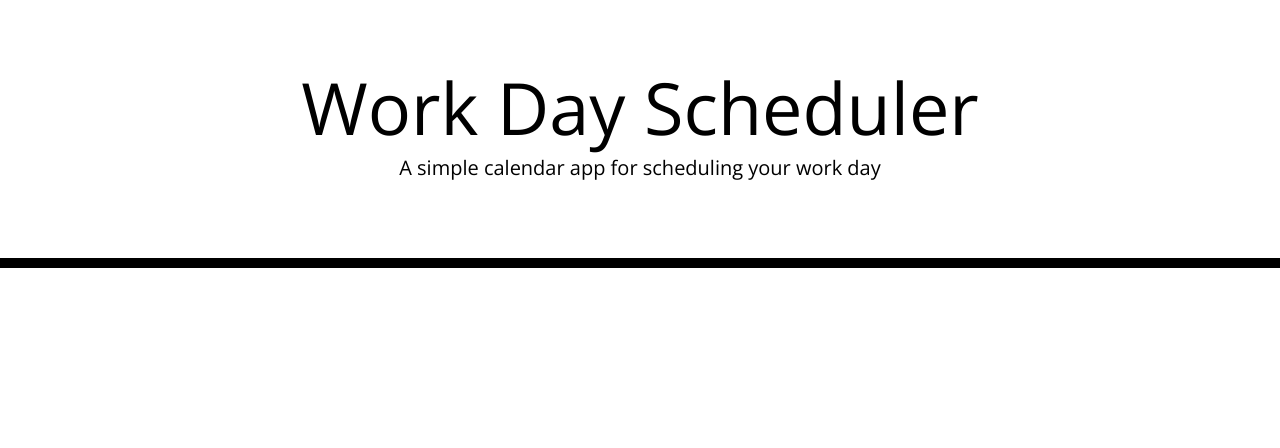
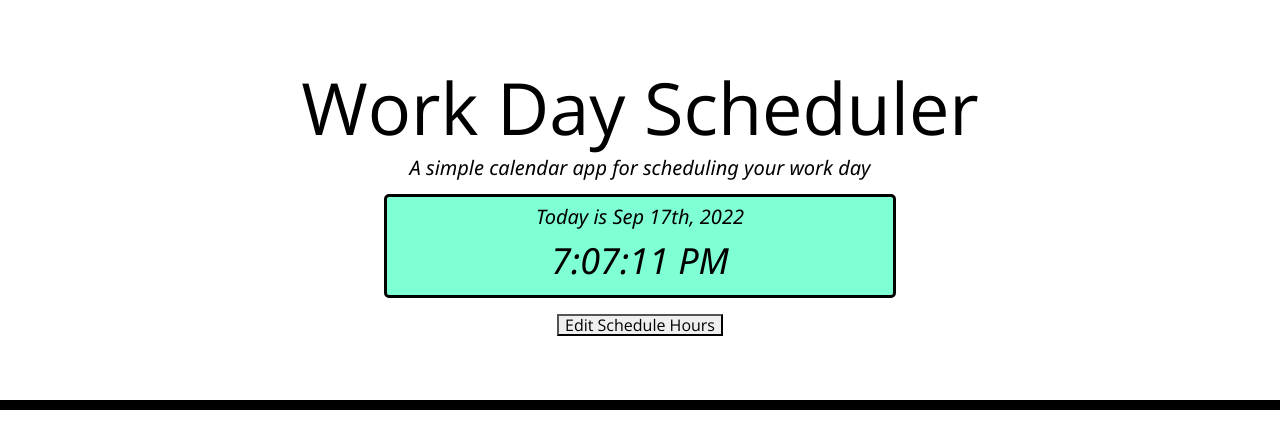
Before and after one commit to dberry38/after_party_, a plain HTML site: page index.html in a window 1280 px wide. Drawn offline with nearby package versions, Linux system fonts and the light colour scheme.

Commit message:
Adding current date and time including a live digital clock.

```diff
--- a/index.html
+++ b/index.html
@@ -26,13 +26,23 @@
     <header class="jumbotron">
       <h1 class="display-3">Work Day Scheduler</h1>
       <p class="lead">A simple calendar app for scheduling your work day</p>
-      <p id="currentDay" class="lead"></p>
+      <div class="timeBox">
+        <p id="currentDay" class="lead"></p>
+        <p id="headerClock" class="lead"></p>
+      </div>
+      <br>
+      <nav>
+        <button class="editHours">Edit Schedule Hours</button>
+      </nav>
+
     </header>
+
     <div class="container">
       <!-- Timeblocks go here -->
     </div>
 
     <script src="https://code.jquery.com/jquery-3.4.1.min.js"></script>
     <script src="https://cdnjs.cloudflare.com/ajax/libs/moment.js/2.24.0/moment.min.js"></script>
+    <script src="script.js"></script>
   </body>
 </html>
--- a/script.js
+++ b/script.js
@@ -0,0 +1,6 @@
+var currentTime = moment();
+$("#currentDay").text("Today is " + currentTime.format("MMM Do, YYYY"));
+
+setInterval(() => {
+    document.getElementById("headerClock").textContent = `${moment().format("LTS")}`;
+}, 1000);
--- a/style.css
+++ b/style.css
@@ -19,6 +19,26 @@ textarea{
   color: black;
   border-radius: 0;
   border-bottom: 10px solid black;
+}
+
+.lead {
+  font-family: 'Segoe UI', Tahoma, Geneva, Verdana, sans-serif;
+  font-weight: 100;
+  font-style: italic;
+}
+
+.timeBox {
+  margin: auto;
+  padding-top: 10px;
+  border-width: 3px;
+  border-style: solid;
+  border-radius: 5px;
+  background-color: aquamarine;
+  width: 40vw;
+}
+
+#headerClock {
+  font-size: 36px;
 }
 
 .description{
```
